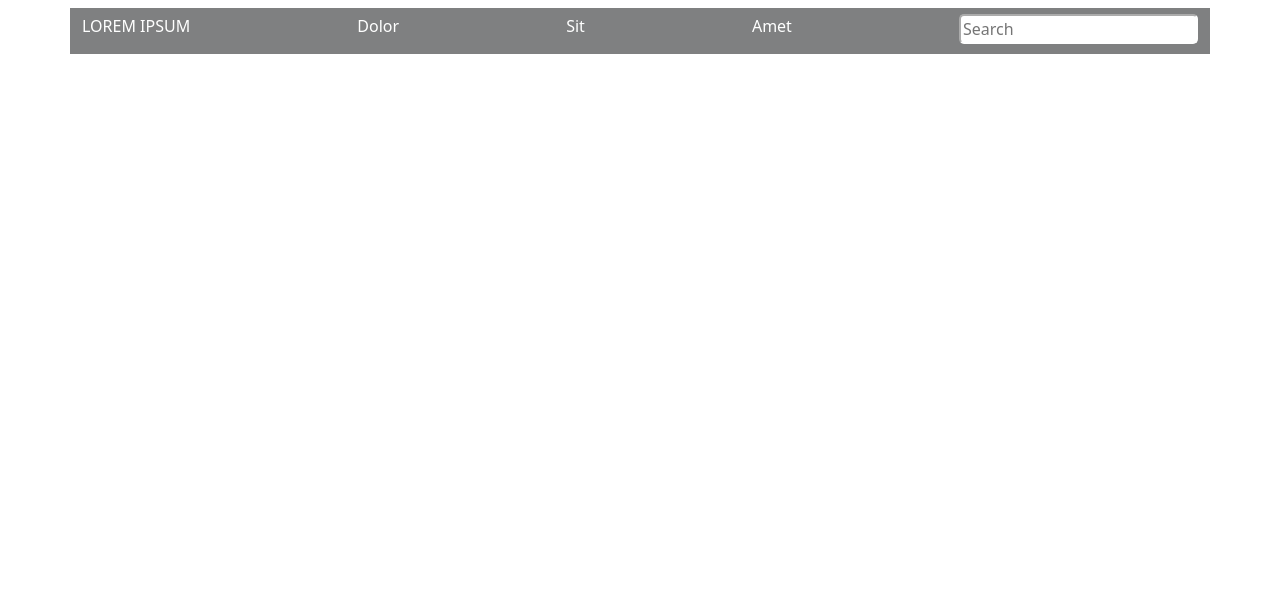
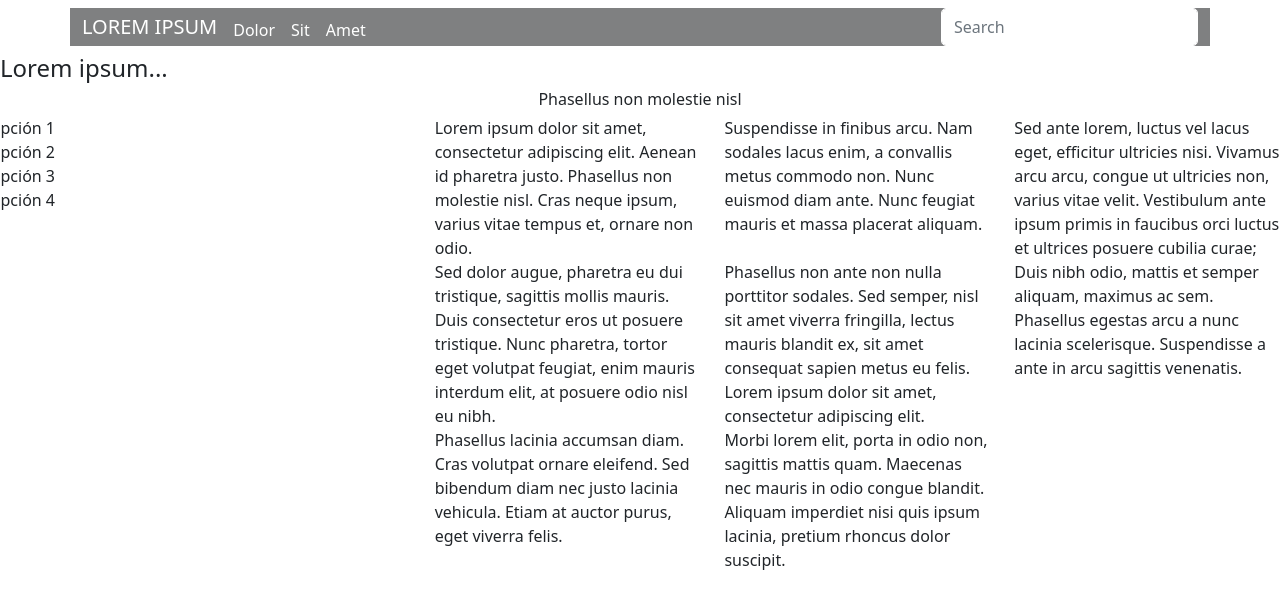
Before and after one commit to paulacastro13/sitioResponsive, a plain HTML site: page index.html in a window 1280 px wide. Drawn offline with nearby package versions, Linux system fonts and the light colour scheme.

Commit message:
Update index.html
Sitio tamaño LG

```diff
--- a/index.html
+++ b/index.html
@@ -8,45 +8,95 @@
     <link href="/bootstrap.min.css" rel="stylesheet">
     <link href="bootstrap.min.css.map" rel="stylesheet">
     <link href="styles.css" rel="stylesheet">
+</head>
 
-</head>
 <body>
-    <nav class="navbar navbar-expand-lg navbar-dark bg-gray">
-    <div class="container">
+    <nav class="navbar navbar-expand-lg navbar-dark">
+    <div class="container" id="barraSup">
+      <div class="navbar-brand mb-0 h1">
+        LOREM IPSUM
+      </div>
+
       <button class="navbar-toggler" type="button" data-bs-toggle="collapse" data-bs-target="#navbarNav"
         aria-controls="navbarNav" aria-expanded="false" aria-label="Toggle navigation">
         <span class="navbar-toggler-icon"></span>
       </button>
+
         <div class="collapse navbar-collapse" id="navbarNav">
-        <ul class="navbar-nav w-100 justify-content-between">
-          <li class="nav-item">
-            <p>LOREM IPSUM</p>
-          </li>
+          <ul class="navbar-nav d-flex flex-row" style="max-width: 50%;">
+            <li class="nav-item me-3"><p class="mb-0 text-white">Dolor</p></li>
+            <li class="nav-item me-3"><p class="mb-0 text-white">Sit</p></li>
+            <li class="nav-item me-3"><p class="mb-0 text-white">Amet</p></li>
+          </ul>
 
-          <li class="nav-item">
-            <P>Dolor</P>
-          </li>
-
-          <li class="nav-item">
-            <p>Sit</p>
-          </li>
-
-          <li class="nav-item">
-            <p>Amet</p>
-          </li>
-
-          <li class="nav-item">
-            <input type="search" placeholder="Search" id="buscar">
-          </li>
-
-        </ul>
+          <form class="d-flex ms-auto">
+            <input type="search" placeholder="Search" id="buscar" class="form-control">
+          </form>
         </div>
     </div>
     </nav>
 
 <main>
 
+<h4>Lorem ipsum...</h4>
+
+<div id="carruselTextos" class="carousel slide" data-bs-ride="carousel" data-bs-interval="2000">
+  <div class="carousel-inner">
+
+    <div class="carousel-item active">
+      <div class="d-flex justify-content-center align-items-center" style="height: 25px;">
+        <h6>Lorem ipsum dolor sit amet</h6>
+      </div>
+    </div>
+
+    <div class="carousel-item">
+      <div class="d-flex justify-content-center align-items-center" style="height: 25px;">
+        <h6>Aenean id pharetra justo</h6>
+      </div>
+    </div>
+
+    <div class="carousel-item">
+      <div class="d-flex justify-content-center align-items-center" style="height: 25px;">
+        <h6>Phasellus non molestie nisl</h6>
+      </div>
+    </div>
+
+  </div>
+</div>
+
+
+<div class="row">
+  <div class="col-sm-4">
+    <div class="row opciones">Opción 1</div>
+    <div class="row opciones">Opción 2</div>
+    <div class="row opciones">Opción 3</div>
+    <div class="row opciones">Opción 4</div>
+  </div>
+
+  <div class="col">
+    <div class="row fila">
+      <div class="col colum">Lorem ipsum dolor sit amet, consectetur adipiscing elit. Aenean id pharetra justo. Phasellus non molestie nisl. Cras neque ipsum, varius vitae tempus et, ornare non odio. </div>
+      <div class="col colum">Suspendisse in finibus arcu. Nam sodales lacus enim, a convallis metus commodo non. Nunc euismod diam ante. Nunc feugiat mauris et massa placerat aliquam. </div>
+      <div class="col colum">Sed ante lorem, luctus vel lacus eget, efficitur ultricies nisi. Vivamus arcu arcu, congue ut ultricies non, varius vitae velit. Vestibulum ante ipsum primis in faucibus orci luctus et ultrices posuere cubilia curae;</div>
+    </div>
+
+    <div class="row fila">
+      <div class="col colum">Sed dolor augue, pharetra eu dui tristique, sagittis mollis mauris. Duis consectetur eros ut posuere tristique. Nunc pharetra, tortor eget volutpat feugiat, enim mauris interdum elit, at posuere odio nisl eu nibh.</div>
+      <div class="col colum">Phasellus non ante non nulla porttitor sodales. Sed semper, nisl sit amet viverra fringilla, lectus mauris blandit ex, sit amet consequat sapien metus eu felis. Lorem ipsum dolor sit amet, consectetur adipiscing elit. </div>
+      <div class="col colum">Duis nibh odio, mattis et semper aliquam, maximus ac sem. Phasellus egestas arcu a nunc lacinia scelerisque. Suspendisse a ante in arcu sagittis venenatis. </div>
+    </div>
+
+    <div class="row fila">
+      <div class="col colum">Phasellus lacinia accumsan diam. Cras volutpat ornare eleifend. Sed bibendum diam nec justo lacinia vehicula. Etiam at auctor purus, eget viverra felis.</div>
+      <div class="col colum">Morbi lorem elit, porta in odio non, sagittis mattis quam. Maecenas nec mauris in odio congue blandit. Aliquam imperdiet nisi quis ipsum lacinia, pretium rhoncus dolor suscipit. </div>
+      <div class="col"></div>
+    </div>
+  </div>
+</div>
+
 </main>
+
+<script src="https://cdn.jsdelivr.net/npm/bootstrap@5.3.2/dist/js/bootstrap.bundle.min.js"></script>
 
 </body>
 </html>
```
